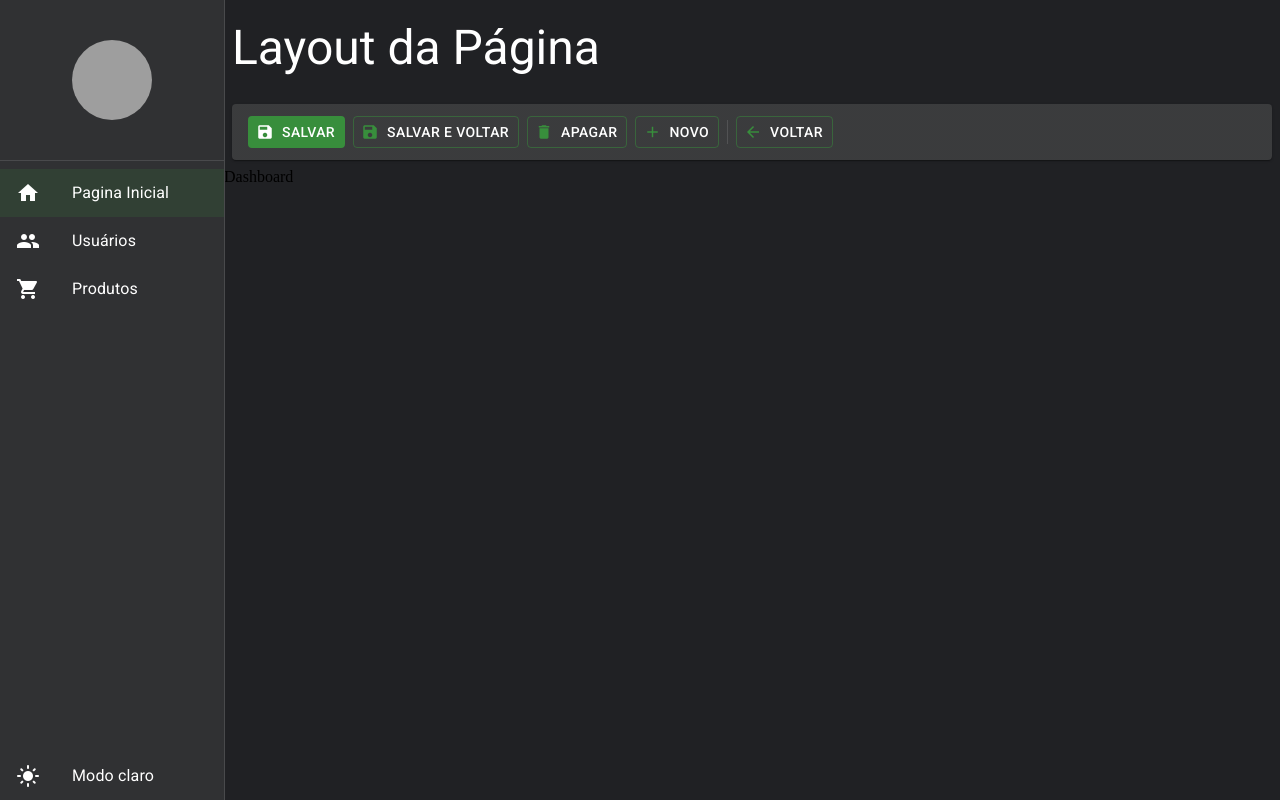
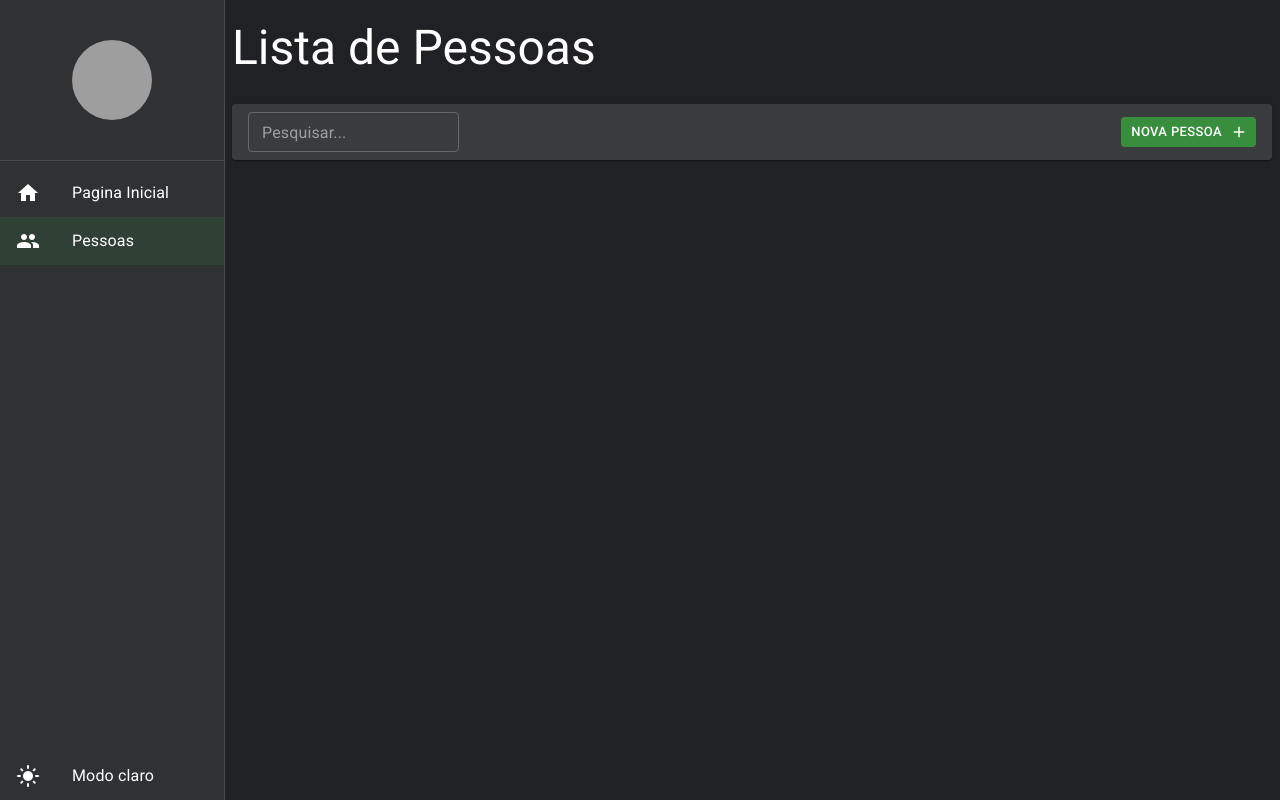
Before and after one commit to DaksonC/crud-react-materialui-typescript, a React (Vite) app: page /pessoas in a window 1280 px wide. Before the commit this address led to /pagina-inicial. Built offline with nearby package versions, Linux system fonts and the light colour scheme; data requests are answered from the project's data file; grey boxes are pictures that could not be loaded.

Commit message:
feat: consultando o backend para listagem de pessoas

```diff
--- a/src/mock/database.json
+++ b/src/mock/database.json
@@ -1,19 +1,10 @@
 {
   "pessoas": [
     {
-      "nome": "João",
-      "idade": 20,
-      "sexo": "M"
-    },
-    {
-      "nome": "Maria",
-      "idade": 25,
-      "sexo": "F"
-    },
-    {
-      "nome": "José",
-      "idade": 30,
-      "sexo": "M"
+      "id": 1,
+      "email": "joão@teste.com",
+      "nomeCompleto": "João da Silva",
+      "cidadeId": 1
     }
   ]
 }
--- a/src/pages/index.ts
+++ b/src/pages/index.ts
@@ -1 +1,2 @@
 export * from './dashboard/Dashboard';
+export * from './pessoas/ListaDePessoas';
--- /dev/null
+++ b/src/pages/pessoas/ListaDePessoas.tsx
@@ -0,0 +1,42 @@
+import { useEffect, useMemo } from "react";
+import { useSearchParams } from "react-router-dom";
+import { FerramentasDaListagem } from "../../shared/components";
+import { useDebounce } from "../../shared/hooks";
+import { LayoutBaseDePagina } from "../../shared/layouts";
+import { PessoasServices } from "../../shared/services/api/pessoas/PessoasServices";
+
+export const ListaDePessoas = () => {
+  const [searchParams, setSearchParams] = useSearchParams();
+
+  const busca = useMemo(() => searchParams.get("busca") || "", [searchParams]);
+
+  const { debounce } = useDebounce(1000, false);
+
+  useEffect(() => {
+    debounce(() => {
+      PessoasServices.getAll(1, busca)
+        .then((result) => {
+          if (result instanceof Error) {
+            alert(result.message);
+          } else {
+            console.log(result);
+          }
+        });
+    });
+  }, [busca]);
+
+  return (
+    <LayoutBaseDePagina
+      titulo="Lista de Pessoas"
+      barraDeFerramentas={
+        <FerramentasDaListagem
+          mostrarInputBuscar
+          textoBotaoNovo="Nova Pessoa"
+          textoDaBusca={busca}
+          aoMudarTextoDeBusca={(texto) => setSearchParams({ busca: texto }, { replace: true })}
+        />
+      }
+    >
+    </LayoutBaseDePagina>
+  );
+};
--- a/src/routes/index.tsx
+++ b/src/routes/index.tsx
@@ -1,6 +1,6 @@
 import { useEffect } from 'react';
 import { Navigate, Route, Routes } from 'react-router-dom';
-import { Dashboard } from '../pages';
+import { Dashboard, ListaDePessoas } from '../pages';
 import { useDrawerContext } from '../shared/contexts';
 
 export const AppRoutes = () => {
@@ -9,16 +9,15 @@ export const AppRoutes = () => {
   useEffect(() => {
     setDrawerOptions([
       { path: '/pagina-inicial', label: 'Pagina Inicial', icon: 'home' },
-      { path: '/users', label: 'Usuários', icon: 'people' },
-      { path: '/products', label: 'Produtos', icon: 'shopping_cart' },
+      { path: '/pessoas', label: 'Pessoas', icon: 'people' },
     ]);
   }, []);
 
   return (
     <Routes>
-      <Route  path='/pagina-inicial' element={<Dashboard />} />
-      <Route path='/users' element={<h1>Usuários</h1>} />
-      <Route path='/products' element={<h1>Produtos</h1>} />
+      <Route path='/pagina-inicial' element={<Dashboard />} />
+      <Route path='/pessoas' element={<ListaDePessoas />} />
+
       <Route path="*" element={<Navigate to='/pagina-inicial' />} />
     </Routes>
   );
--- a/src/shared/components/ferramentas-da-listagem/FerramentasDaListagem.tsx
+++ b/src/shared/components/ferramentas-da-listagem/FerramentasDaListagem.tsx
@@ -11,7 +11,7 @@ import { Environment } from "../../environment";
 interface IFerramentasDaListagemProps {
   textoDaBusca?: string;
   mostrarInputBuscar?: boolean;
-  aoMostrarTextDeBusca?: (novoTexto: string) => void;
+  aoMudarTextoDeBusca?: (novoTexto: string) => void;
   textoBotaoNovo?: string;
   mostrarBotaoNovo?: boolean;
   aoClocarNoBotao?: () => void;
@@ -20,7 +20,7 @@ interface IFerramentasDaListagemProps {
 export const FerramentasDaListagem = ({
   textoDaBusca = '',
   mostrarInputBuscar = false,
-  aoMostrarTextDeBusca,
+  aoMudarTextoDeBusca,
   textoBotaoNovo = 'Novo',
   mostrarBotaoNovo = true,
   aoClocarNoBotao,
@@ -45,7 +45,7 @@ export const FerramentasDaListagem = ({
           size='small'
           placeholder={Environment.INPUT_DE_BUSCA}
           value={textoDaBusca}
-          onChange={(e) => aoMostrarTextDeBusca?.(e.target.value)}
+          onChange={(e) => aoMudarTextoDeBusca?.(e.target.value)}
         />
       )}
       <Box
--- /dev/null
+++ b/src/shared/hooks/UseDebounce.ts
@@ -0,0 +1,20 @@
+import { useCallback, useRef } from "react";
+
+export const useDebounce = (delay = 300, notDelay = true) => {
+  const debouncing = useRef();
+  const isFirstTime = useRef(notDelay);
+
+  const debounce = useCallback((fn: () => void) => {
+    if (isFirstTime.current) {
+      isFirstTime.current = false;
+      fn();
+    } else {
+      if (debouncing.current) {
+        clearTimeout(debouncing.current);
+      }
+      setTimeout(() => fn(), delay);
+    }
+  }, [delay]);
+
+  return { debounce };
+};
--- a/src/shared/hooks/index.ts
+++ b/src/shared/hooks/index.ts
@@ -1 +1 @@
-export{}
+export * from './UseDebounce';
```
